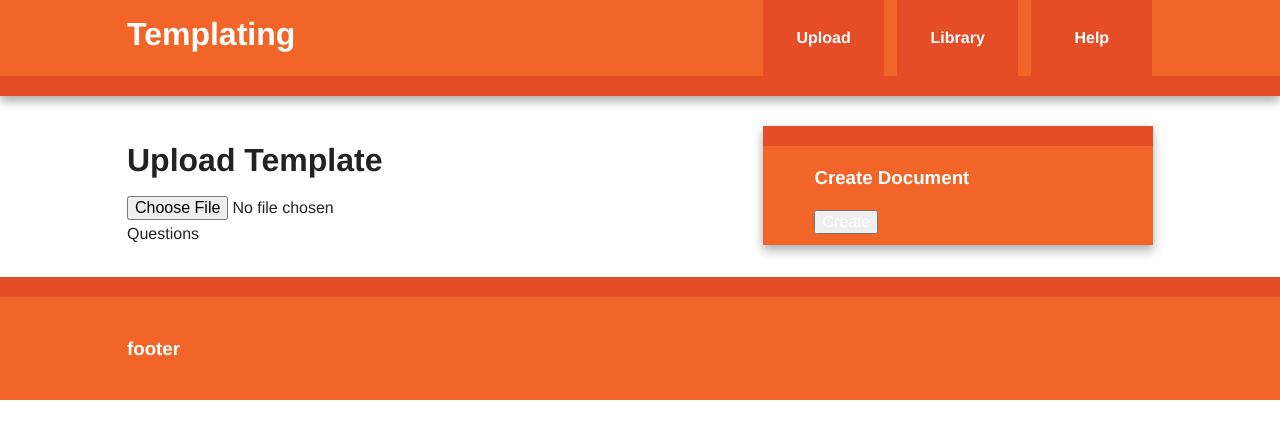
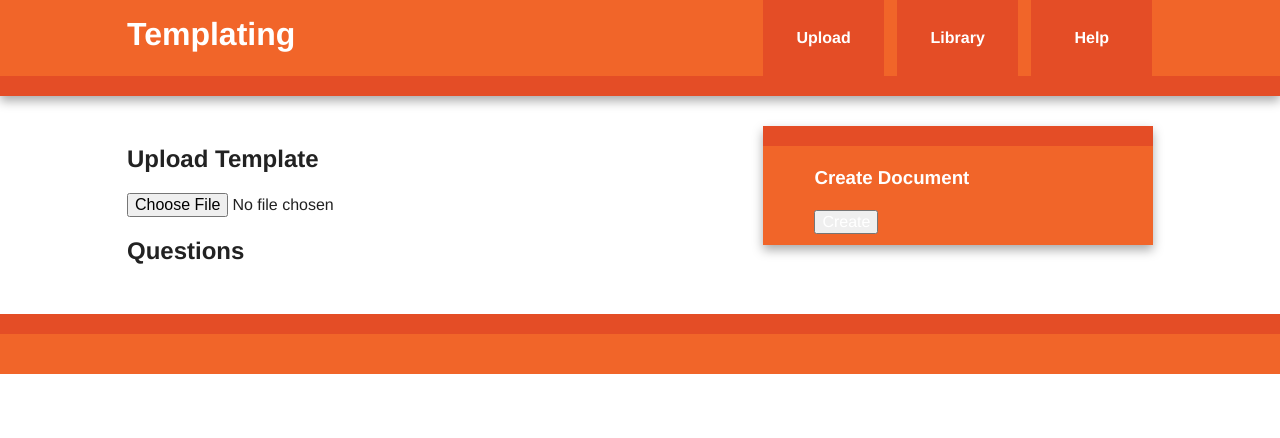
Before and after one commit to bulabu/docxparser, a website built with webpack: page index.html in a window 1280 px wide. Built offline with nearby package versions, Linux system fonts and the light colour scheme.

Commit message:
HTML tweaks

```diff
--- a/index.html
+++ b/index.html
@@ -40,7 +40,7 @@
 					<article>
 						<div id="uploadSection">
 							<header>
-								<h1>Upload Template</h1>
+								<h2>Upload Template</h2>
 								<input type="file" id="files" name="files[]" />
 							</header>
 						</div>
@@ -58,7 +58,7 @@
 						<div id="questionDiv">
 							<section>
 							<header>
-								Questions
+								<h2>Questions</h2>
 							</header>
 								<span id="questions">
 
@@ -77,7 +77,7 @@
 
         <div class="footer-container">
             <footer class="wrapper">
-                <h3>footer</h3>
+
             </footer>
         </div>
 
```
